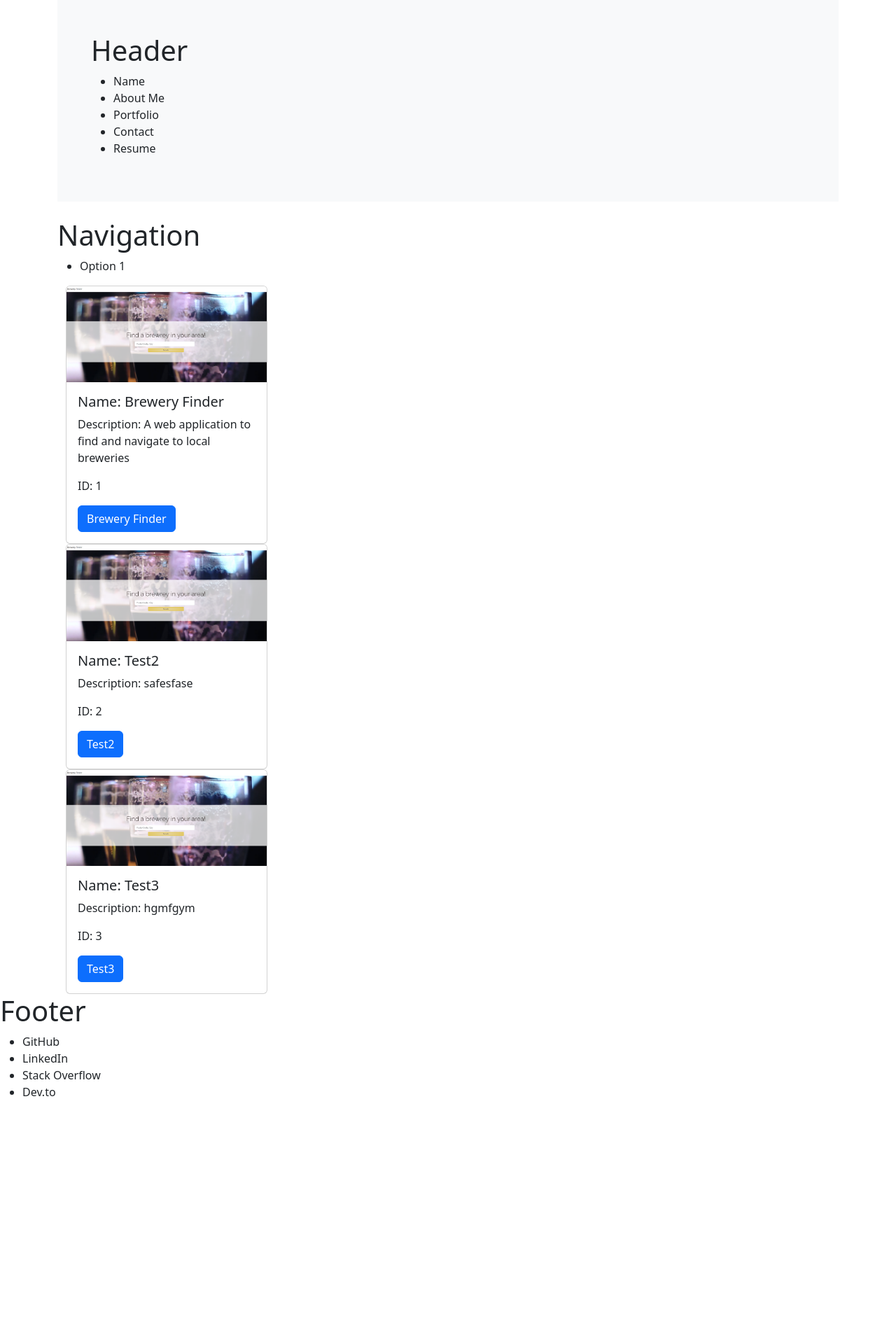
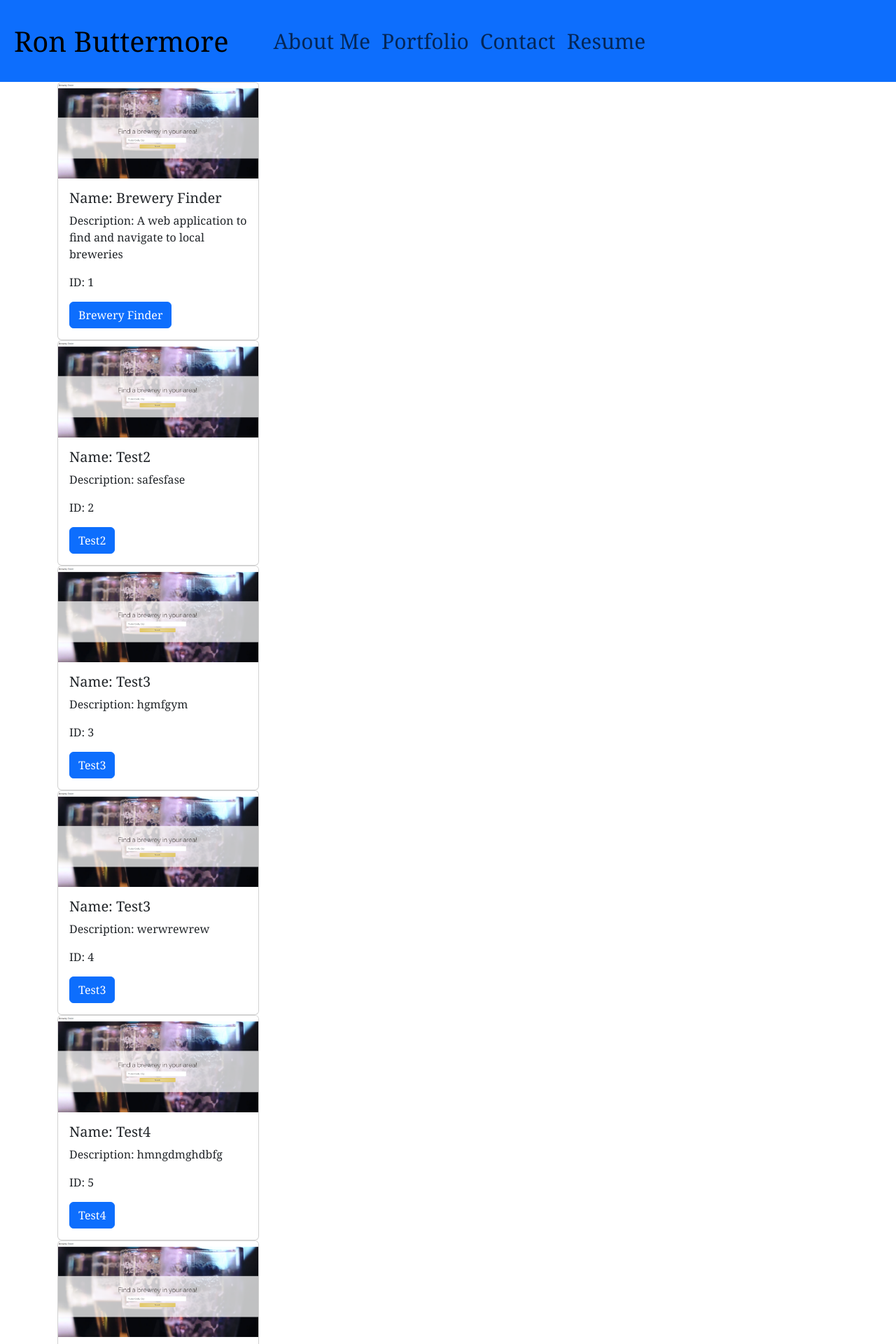
Before and after one commit to ronbuttermore/portfolio, a React (Create React App) app: page / in a window 1280 px wide. Shown: the top 1920 px of the page at 70% size. Before the commit the page ends 1588 px from the top, so only its background shows below. Built offline with nearby package versions, Linux system fonts and the light colour scheme.

Commit message:
added navbar and styling

```diff
--- /dev/null
+++ b/src/App.css
@@ -0,0 +1,18 @@
+.content {
+    font-family: Cambria, Cochin, Georgia, Times, 'Times New Roman', serif;
+}
+
+.footer {
+    text-align: center;
+    font-family: Cambria, Cochin, Georgia, Times, 'Times New Roman', serif;
+}
+
+#name {
+    font-size: 40px;
+    padding: 20px;
+}
+
+.links {
+    font-size: 30px;
+    padding: 20px;
+}
--- a/src/App.js
+++ b/src/App.js
@@ -1,3 +1,4 @@
+import './App.css';
 import React from "react";
 import Header from './components/Header';
 import Footer from './components/Footer';
@@ -5,10 +6,10 @@ import Footer from './components/Footer';
 function App() {
   return (
     <div>
-      <div>
+      <div class="content">
         <Header />
       </div>
-      <div>
+      <div class="footer">
         <Footer />
       </div>
     </div>
--- a/src/components/Footer.js
+++ b/src/components/Footer.js
@@ -3,7 +3,6 @@ import React from 'react';
 function Footer() {
     return (
       <div>
-        <h1>Footer</h1>
         <ul>
           <li>GitHub</li>
           <li>LinkedIn</li>
--- a/src/components/Header.js
+++ b/src/components/Header.js
@@ -4,19 +4,31 @@ import Navigation from './Navigation';
 function Header() {
   return (
     <div className="main-container">
-      <div className = "container">
-        <div className="p-5 mb-4 bg-light">
-          <h1>Header</h1>
-          <ul>
-            <li>Name</li>
-            <li>About Me</li>
-            <li>Portfolio</li>
-            <li>Contact</li>
-            <li>Resume</li>
+      <nav class="navbar navbar-expand-lg navbar-light bg-primary">
+        <a  id="name" class="navbar-brand name" href="#">Ron Buttermore</a>
+        <button class="navbar-toggler" type="button" data-toggle="collapse" data-target="#navbarNav" aria-controls="navbarNav" aria-expanded="false" aria-label="Toggle navigation">
+          <span class="navbar-toggler-icon"></span>
+        </button>
+        <div class="links">
+          <div class="collapse navbar-collapse" id="navbarNav">
+          <ul class="navbar-nav">
+            <li class="nav-item active">
+              <a class="nav-link links" href="#">About Me</a>
+            </li>
+            <li class="nav-item">
+              <a class="nav-link links" href="#">Portfolio</a>
+            </li>
+            <li class="nav-item">
+              <a class="nav-link links" href="#">Contact</a>
+            </li>
+            <li class="nav-item">
+              <a class="nav-link links" href="#">Resume</a>
+            </li>
           </ul>
         </div>
-        <Navigation />
-      </div>
+        </div>
+      </nav>
+      <Navigation />
     </div>
   );
 }
--- a/src/components/Navigation.js
+++ b/src/components/Navigation.js
@@ -1,4 +1,4 @@
-import React from 'react';
+import React, { useState } from 'react';
 import Project from './Project';
 
 let state = 2;
@@ -17,17 +17,31 @@ const projects = [
       name: 'Test3',
       description: 'hgmfgym',
       id: 3,
-    }
+    },
+    {
+        name: 'Test3',
+        description: 'werwrewrew',
+        id: 4,
+      },
+      {
+        name: 'Test4',
+        description: 'hmngdmghdbfg',
+        id: 5,
+      },  {
+        name: 'Test5',
+        description: 'xfvedfe',
+        id: 6,
+      }
   ];
 
 function Navigation() {
-    if (state === 2) {
+    const [currentPage, setCurrentPage] = useState(
+        'Projects'
+    );
+
+    if (currentPage === 'Projects') {
         return (
         <div>
-            <h1>Navigation</h1>
-            <ul>
-                <li>Option 1</li>
-            </ul>
             <Project projects={projects} />
         </div>
         );
```
